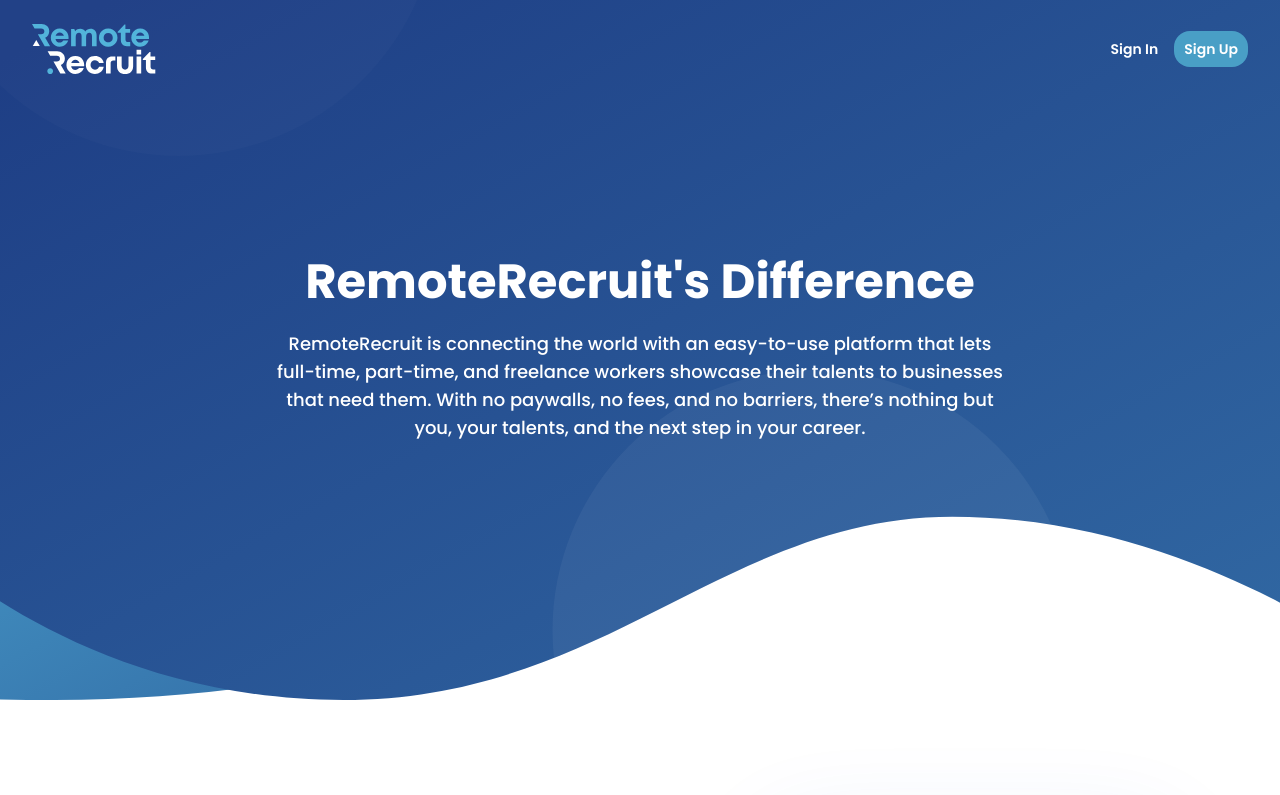
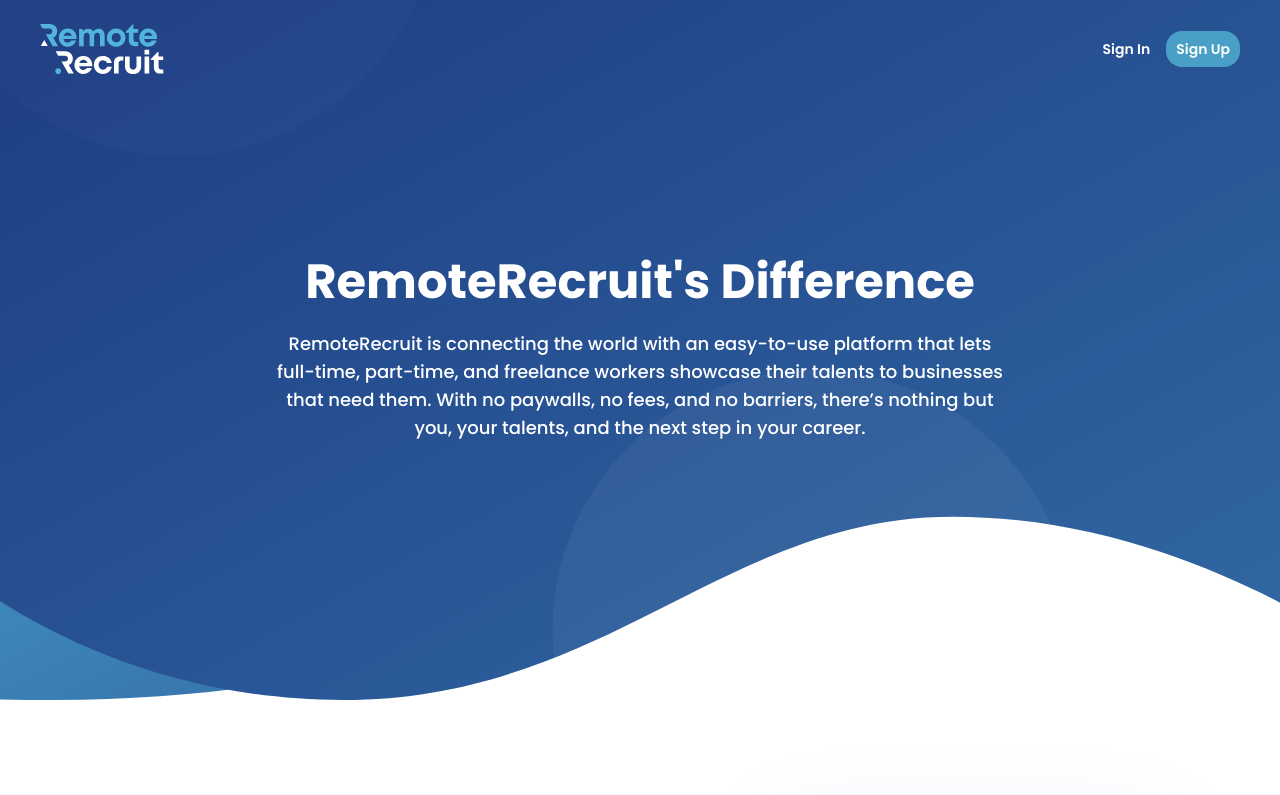
Before and after one commit to EasinTanvir/technical-task, a React (Vite) app: page / in a window 1280 px wide. Shown: the top 795 px of the page. Built offline with nearby package versions, Linux system fonts and the light colour scheme.

Commit message:
fixed navbar responsive issue

```diff
--- a/src/components/Navbar/index.jsx
+++ b/src/components/Navbar/index.jsx
@@ -7,10 +7,10 @@ const Navbar = () => {
   return (
     <header className="absolute top-0 left-0 w-full z-50  py-6">
       <nav aria-label="Main Navigation">
-        <Container className="flex justify-between w-full items-center">
+        <div className="flex justify-between w-full items-center sm:px-10 px-4">
           <BrandLogo />
           <NavItems />
-        </Container>
+        </div>
       </nav>
     </header>
   );
```
